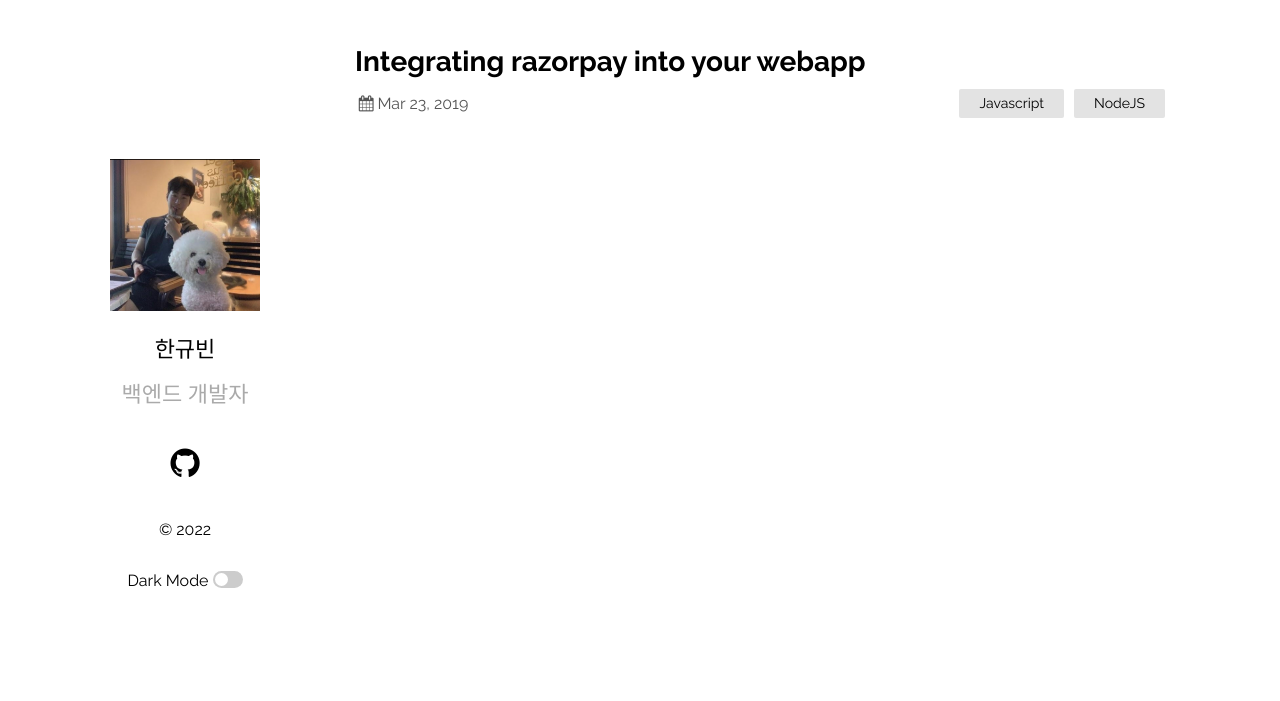
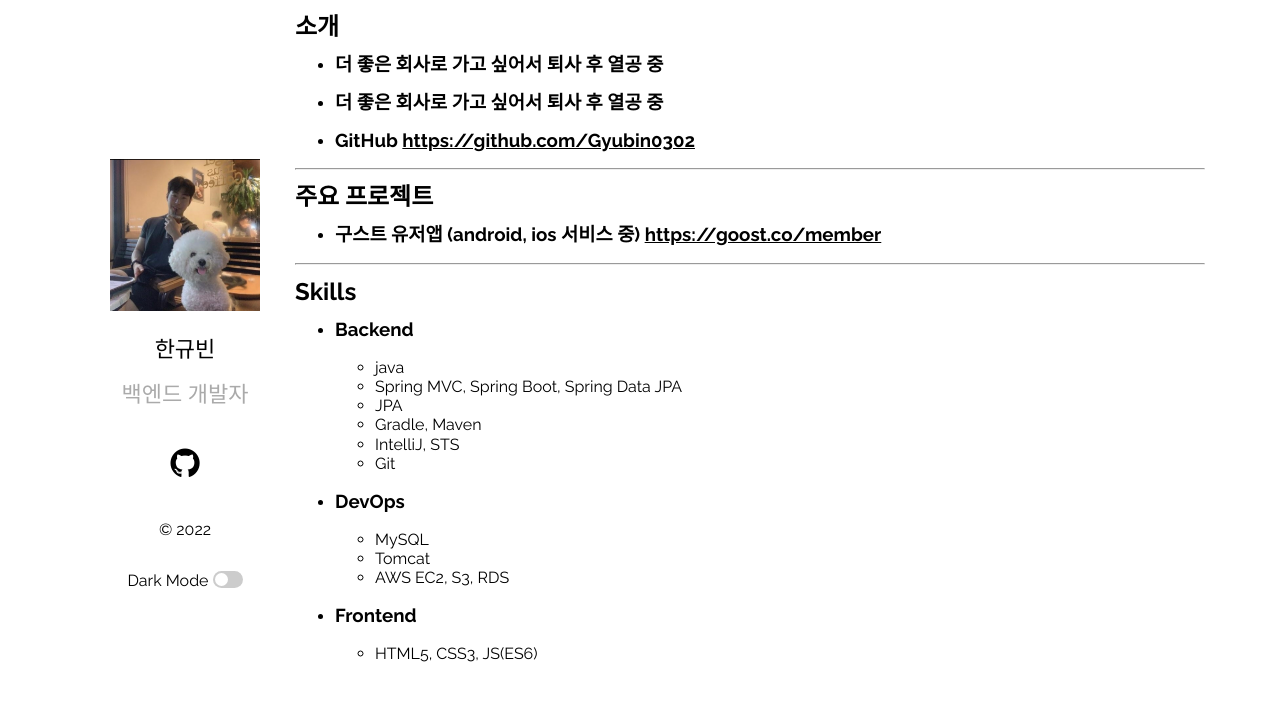
Before and after one commit to Gyubin0302/Gyubin0302.github.io, a Jekyll site: the page built from _posts/2019-03-23-welcome-to-jekyll.markdown, in a window 1280 px wide. Shown: the top 701 px of the page. Built offline with Jekyll 4.4.1, drawn with Linux system fonts in a browser that asks for light colours.

Commit message:
blog modify

```diff
--- a/_config.yml
+++ b/_config.yml
@@ -15,7 +15,7 @@ sass:
 plainwhite:
   name: 한규빈
   tagline: 백엔드 개발자
-  date_format: "%b %-d, %Y"
+  # date_format: "%b %-d, %Y"
   sitemap: true # set to true to generate sitemap.xml content
   search: true # set to true to enable searchbar
   dark_mode: true # set to true to add dark mode toggle
--- a/_posts/2019-03-23-welcome-to-jekyll.markdown
+++ b/_posts/2019-03-23-welcome-to-jekyll.markdown
@@ -1,6 +1,33 @@
 ---
-layout: post
-title:  "Integrating razorpay into your webapp"
-date:   2019-03-23 21:03:36 +0530
-categories: Javascript NodeJS
+layout: default
+title: ""
 ---
+
+## 소개
+- ### 더 좋은 회사로 가고 싶어서 퇴사 후 열공 중
+- ### 더 좋은 회사로 가고 싶어서 퇴사 후 열공 중
+- ### GitHub <https://github.com/Gyubin0302>
+
+---
+
+## 주요 프로젝트
+- ### 구스트 유저앱 (android, ios 서비스 중) <https://goost.co/member>
+
+---
+
+## Skills
+- ### Backend
+    - java
+    - Spring MVC, Spring Boot, Spring Data JPA
+    - JPA
+    - Gradle, Maven
+    - IntelliJ, STS
+    - Git
+
+- ### DevOps
+    - MySQL
+    - Tomcat
+    - AWS EC2, S3, RDS
+
+- ### Frontend
+    - HTML5, CSS3, JS(ES6)
--- /dev/null
+++ b/_posts/main.markdown
@@ -0,0 +1,5 @@
+---
+layout: post
+title: ""
+---
+Lorem ipsum dolor sit amet, consectetur adipisicing elit, sed do eiusmod tempor incididunt ut labore et dolore magna aliqua. Ut enim ad minim veniam, quis nostrud exercitation ullamco laboris nisi ut aliquip ex ea commodo consequat. Duis aute irure dolor in reprehenderit in voluptate velit esse
```
Also changed, not shown: _layouts/home.html (+24 -18 lines), 1 other file.
